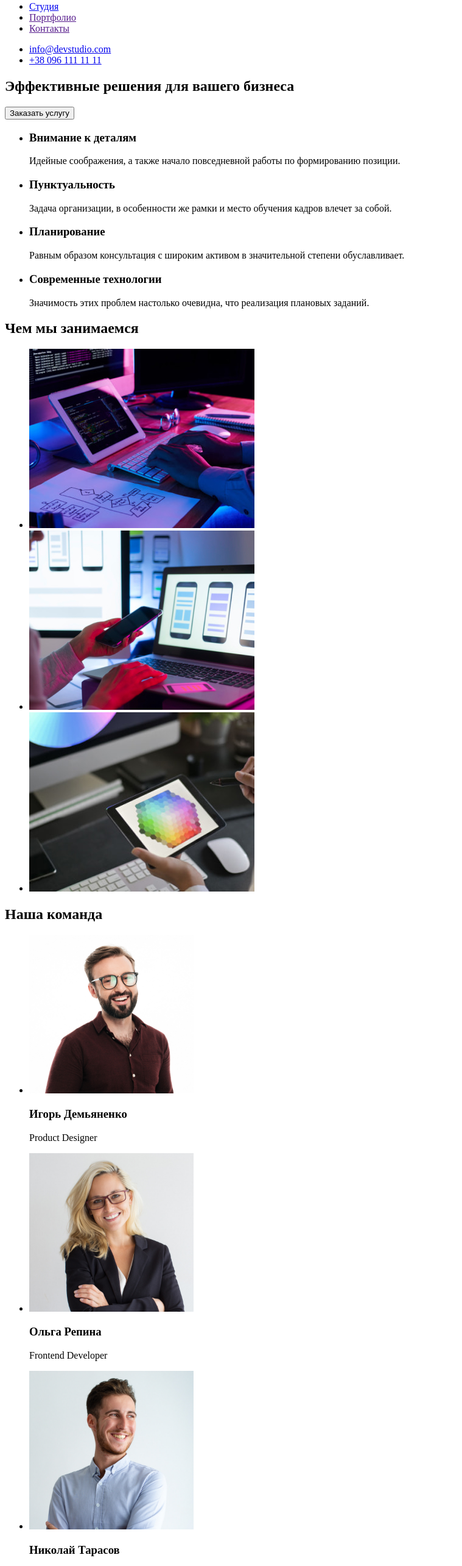
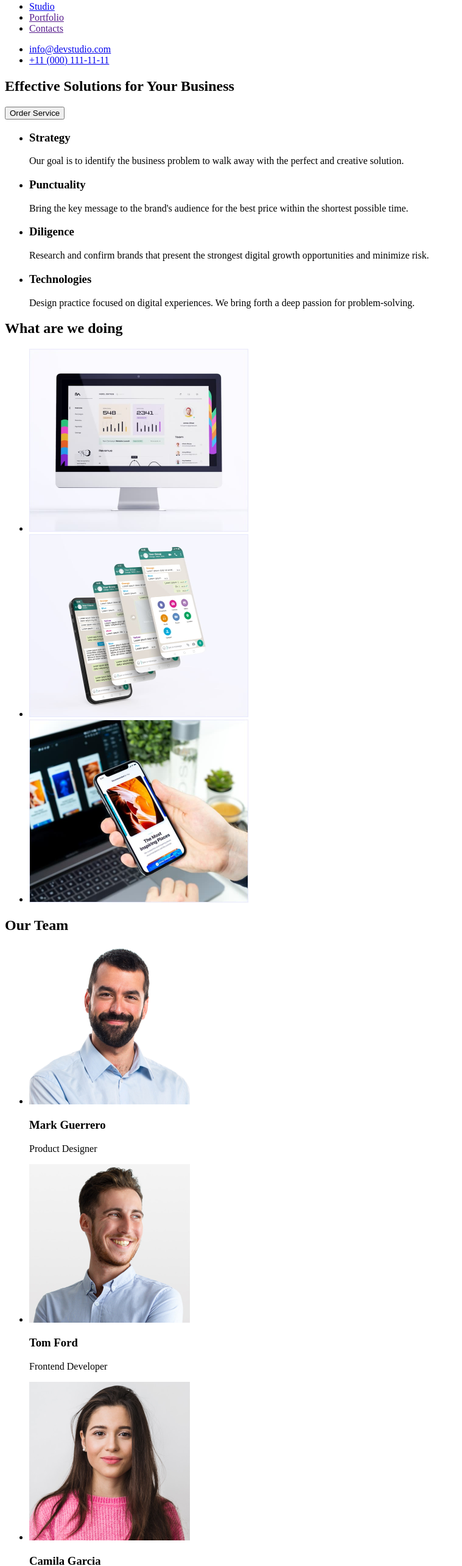
Before and after one commit to rostykwave/goit-markup-hw-01, a plain HTML site: page index.html in a window 1280 px wide. Shown: the part 40-2608 px from the top of the page at 61% size, without its empty margins (0-759 px from the left). Drawn offline with Linux system fonts and the light colour scheme.

Commit message:
goit-markup-hw-01-2023

```diff
--- a/index.html
+++ b/index.html
@@ -1,116 +1,141 @@
 <!DOCTYPE html>
-<html lang="ru">
+<html lang="en">
   <head>
-    <meta charset="UTF-8">
-    <meta http-equiv="X-UA-Compatible" content="IE=edge">
-    <meta name="viewport" content="width=device-width, initial-scale=1.0">
-    <title>Web studio</title>
+    <meta charset="UTF-8" />
+    <meta http-equiv="X-UA-Compatible" content="IE=edge" />
+    <meta name="viewport" content="width=device-width, initial-scale=1.0" />
+    <title>WebStudio</title>
   </head>
   <body>
+    <!-- Top Line -->
     <header>
-     <a href="./" lang="en">WebStudio</a>
       <nav>
+        <a href="./index.html"><span>Web</span>Studio</a>
         <ul>
-             <li><a href="./">Студия</a></li>
-             <li><a href="">Портфолио</a></li>
-             <li><a href="">Контакты</a></li>
+          <li><a href="./index.html">Studio</a></li>
+          <li><a href="">Portfolio</a></li>
+          <li><a href="">Contacts</a></li>
         </ul>
-
         <ul>
           <li><a href="mailto:info@devstudio.com">info@devstudio.com</a></li>
-            <li><a href="tel:+380961111111">+38 096 111 11 11</a></li>
+          <li><a href="tel:+110001111111">+11 (000) 111-11-11</a></li>
         </ul>
       </nav>
     </header>
-
-
     <main>
-
-       <!-- Шапка (Герой) -->
+      <!-- hero image-->
       <section>
-        <h1>Эффективные решения для вашего бизнеса</h1>
-        <button type="button">Заказать услугу</button>
+        <h1>Effective Solutions for Your Business</h1>
+        <button type="button">Order Service</button>
       </section>
-
-     <!-- Особенности -->
+      <!-- Section 1 -->
       <section>
-        <h2 hidden>Особенности</h2>
+        <h2 hidden>Features</h2>
         <ul>
           <li>
-                <h3>Внимание к деталям</h3>
-                <p>Идейные соображения, а также начало повседневной работы по формированию позиции.</p>
+            <h3>Strategy</h3>
+            <p>
+              Our goal is to identify the business problem to walk away with the perfect and
+              creative solution.
+            </p>
           </li>
           <li>
-                <h3>Пунктуальность</h3>
-                <p>Задача организации, в особенности же рамки и место обучения кадров влечет за собой.</p>
+            <h3>Punctuality</h3>
+            <p>
+              Bring the key message to the brand's audience for the best price within the shortest
+              possible time.
+            </p>
           </li>
           <li>
-                <h3>Планирование</h3>
-                <p>Равным образом консультация с широким активом в значительной степени обуславливает.</p>
+            <h3>Diligence</h3>
+            <p>
+              Research and confirm brands that present the strongest digital growth opportunities
+              and minimize risk.
+            </p>
           </li>
           <li>
-                <h3>Современные технологии</h3>
-                <p>Значимость этих проблем настолько очевидна, что реализация плановых заданий.</p>
+            <h3>Technologies</h3>
+            <p>
+              Design practice focused on digital experiences. We bring forth a deep passion for
+              problem-solving.
+            </p>
           </li>
         </ul>
       </section>
-
-     <!-- Чем мы занимаемся -->
+      <!-- Section 2 -->
       <section>
-        <h2>Чем мы занимаемся</h2>
+        <h2>What are we doing</h2>
         <ul>
           <li>
-                <img src="./images/work-description/box-1.jpg" alt="написание кода" width="370" height="294">
+            <img
+              src="./images/section-2/Rectangle 71-2.jpg"
+              alt="desktop website"
+              width="360"
+              height="300"
+            />
           </li>
           <li>
-                <img src="./images/work-description/box-2.jpg" alt="разработка мобильной версии программы" width="370" height="294">
+            <img
+              src="./images/section-2/Rectangle 71-1.jpg"
+              alt="mobile mockup"
+              width="360"
+              height="300"
+            />
           </li>
           <li>
-                <img src="./images/work-description/box-3.jpg" alt="дизайн сайта" width="370" height="294">
+            <img
+              src="./images/section-2/Rectangle 71.jpg"
+              alt="mobile version of website"
+              width="360"
+              height="300"
+            />
           </li>
         </ul>
       </section>
-
-     <!-- Наша команда -->
+      <!-- Section 3 -->
       <section>
-        <h2>Наша команда</h2>
+        <h2>Our Team</h2>
         <ul>
           <li>
-                <img src="./images/team/img.jpg" alt="Product Designer" width="270" height="260">
-                <h3>Игорь Демьяненко</h3>
-                <p lang="en">Product Designer</p>
+            <img
+              src="./images/section-3/img-3.jpg"
+              alt="Product Designer"
+              width="264"
+              height="260"
+            />
+            <h3>Mark Guerrero</h3>
+            <p>Product Designer</p>
           </li>
           <li>
-                <img src="./images/team/img-1.jpg" alt="Frontend Developer" width="270" height="260">
-                <h3>Ольга Репина</h3>
-                <p lang="en">Frontend Developer</p>
+            <img
+              src="./images/section-3/img-2.jpg"
+              alt="Frontend Developer"
+              width="264"
+              height="260"
+            />
+            <h3>Tom Ford</h3>
+            <p>Frontend Developer</p>
           </li>
           <li>
-                <img src="./images/team/img-2.jpg" alt="Marketing" width="270" height="260">
-                <h3>Николай Тарасов</h3>
-                <p lang="en">Marketing</p>
+            <img src="./images/section-3/img-1.jpg" alt="Marketing" width="264" height="260" />
+            <h3>Camila Garcia</h3>
+            <p>Marketing</p>
           </li>
           <li>
-                <img src="./images/team/img-3.jpg" alt="UI Designer" width="270" height="260">
-                <h3>Михаил Ермаков</h3>
-                <p lang="en">UI Designer</p>
+            <img src="./images/section-3/img.jpg" alt="UI Designer" width="264" height="260" />
+            <h3>Daniel Wilson</h3>
+            <p>UI Designer</p>
           </li>
         </ul>
       </section>
-
     </main>
-
-
-   <!-- Подвал -->
+    <!-- Footer -->
     <footer>
-       <a href="./" lang="en">WebStudio</a>
-       <address>
-           <ul>
-               <li><a href="https://goo.gl/maps/2UURq9KAm3fEJeZc8" target="_blank" rel="noopener noreferrer">г. Киев, пр-т Леси Украинки, 26</a></li>
-               <li><a href="mailto:info@example.com">info@example.com</a></li>
-               <li><a href="tel:+380991111111">+38 099 111 11 11</a></li>
-           </ul>
-       </address>
+      <a href="./index.html"><span>Web</span>Studio</a>
+      <p>
+        Increase the flow of customers and sales for your business with digital marketing & growth
+        solutions.
+      </p>
     </footer>
   </body>
 </html>
```
Also changed, not shown: images/section-2/Rectangle 71-1.jpg (added), images/section-2/Rectangle 71-2.jpg (added), images/section-2/Rectangle 71.jpg (added), images/section-3/img-1.jpg (added), images/section-3/img-2.jpg (added), images/section-3/img-3.jpg (added), images/section-3/img.jpg (added), images/team/img-1.jpg (deleted), images/team/img-2.jpg (deleted), images/team/img-3.jpg (deleted), images/team/img.jpg (deleted), images/work-description/box-1.jpg (deleted), images/work-description/box-2.jpg (deleted), images/work-description/box-3.jpg (deleted). Lines whose indentation alone changed are shown as unchanged.
